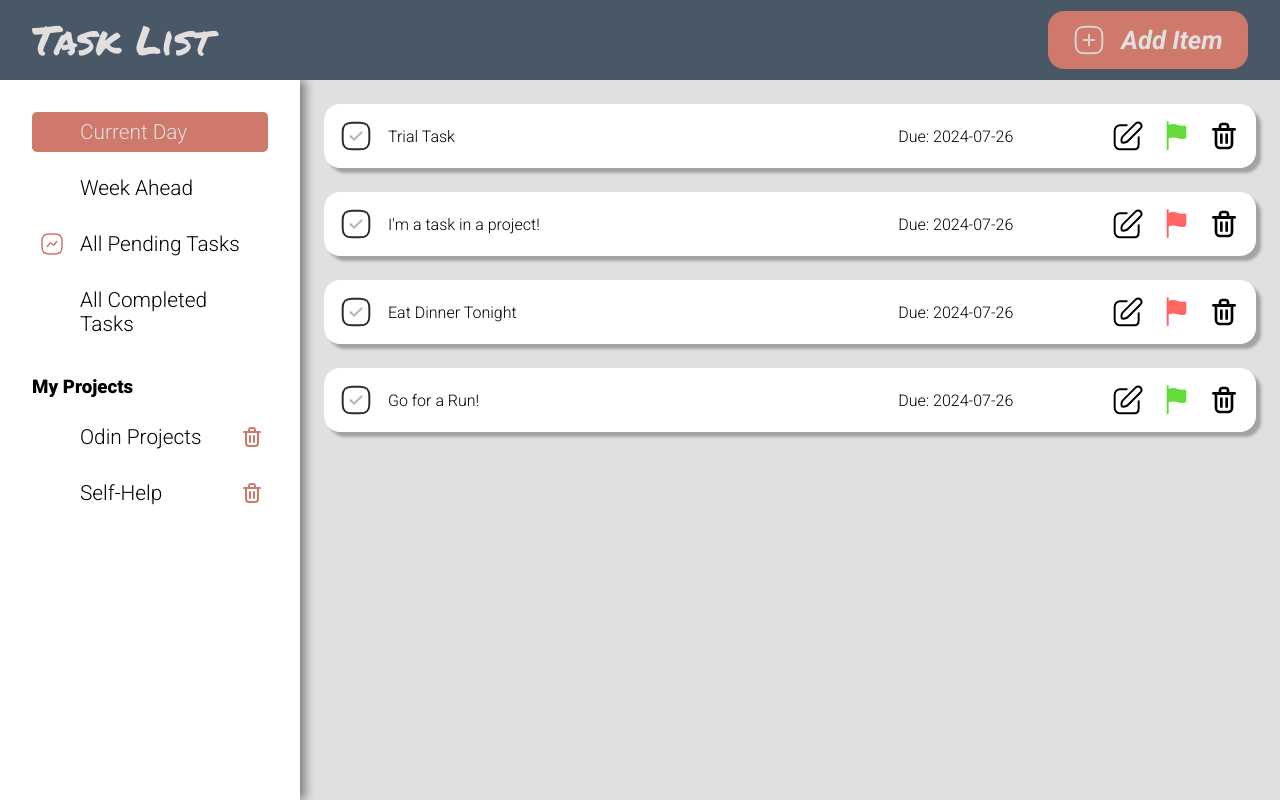
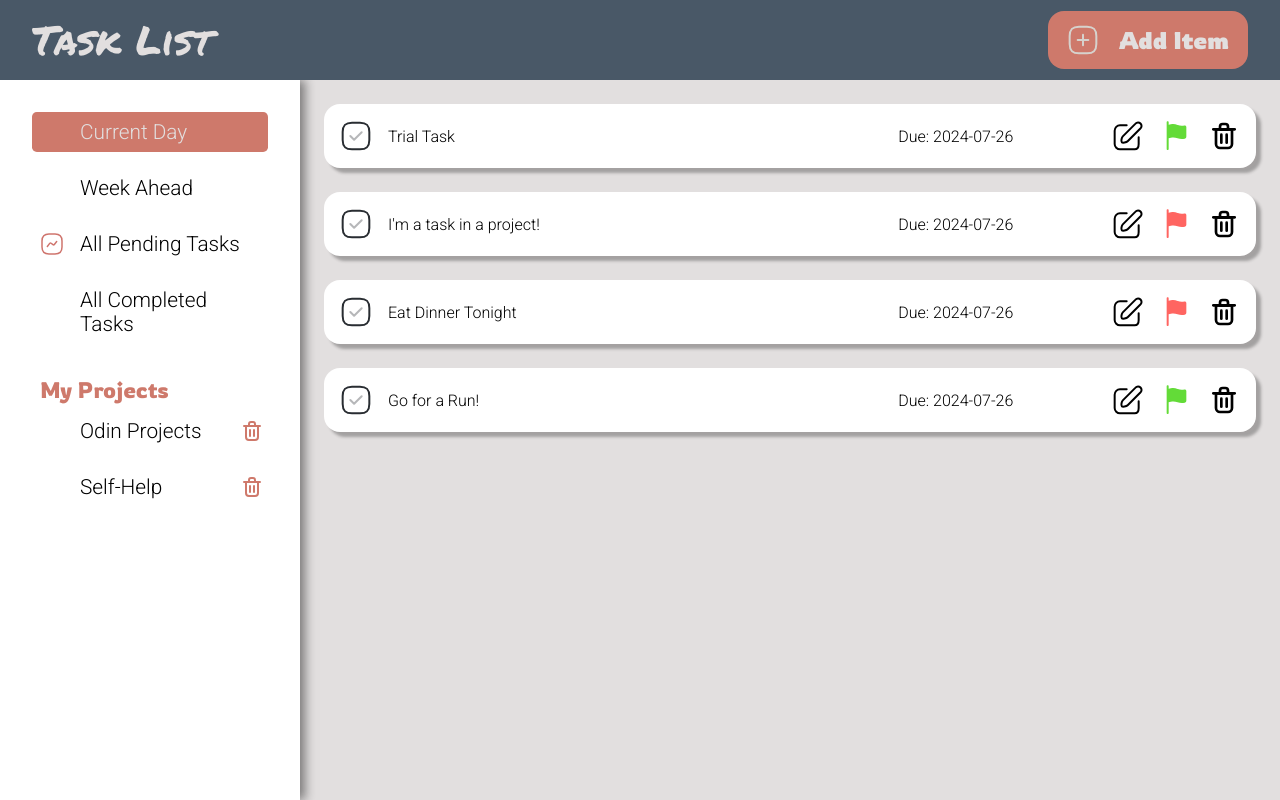
Before and after one commit to somnif/to-do-list, a website built with webpack: page src/index.html in a window 1280 px wide. Built offline with nearby package versions, Linux system fonts and the light colour scheme; files whose address does not match are found by name.

Commit message:
Changed some font-styling on  and  areas

```diff
--- a/src/styles/style.css
+++ b/src/styles/style.css
@@ -38,14 +38,13 @@ header {
 }
 
 .add-task {
-    font-family: "Roboto", sans-serif;
+    font-family: "Rowdies", sans-serif;
     font-weight: 700;
-    font-style: italic;
-    font-size: 1.6rem;
+    font-size: 1.5rem;
     color: var(--platinum);
     display: flex;
-    gap: 1rem;
-    justify-content: center;
+    justify-content: space-between;
+    padding:0 1.2rem;
     align-items: center;
     background-color: var(--rose);
     border-radius: 1rem;
@@ -96,8 +95,12 @@ li {
 }
 
 h3 {
-    font-family: "Roboto", sans-serif;
-    font-weight: 800;
+    font-family: "Rowdies", sans-serif;
+    font-weight: 500;
+    font-size: 1.4rem;
+    color: var(--rose);
+    margin: 0.5rem;
+
 }
 
 
```
